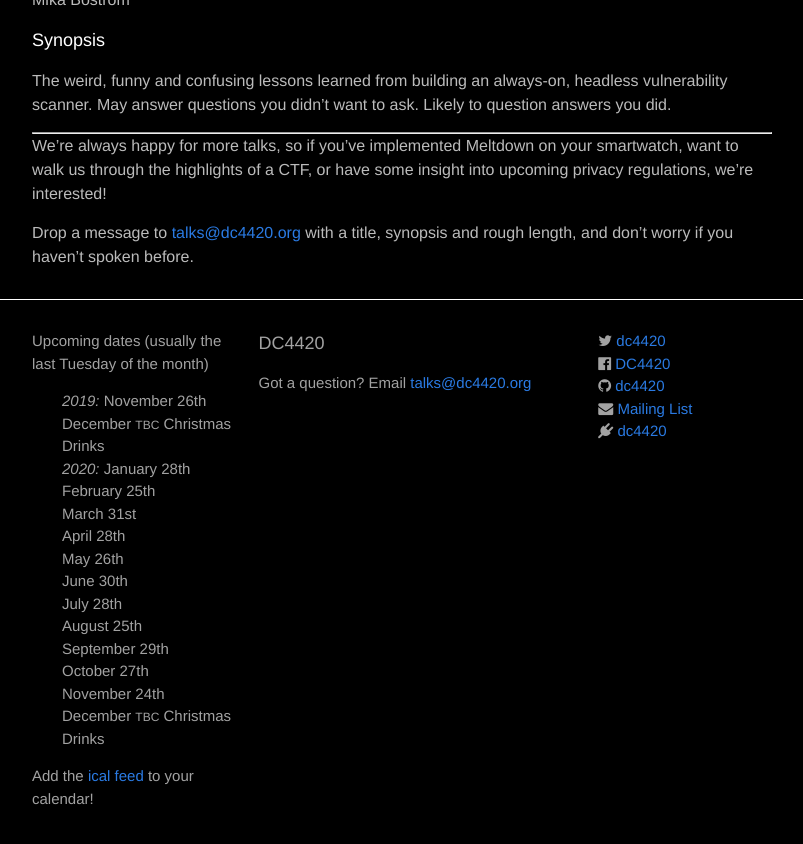
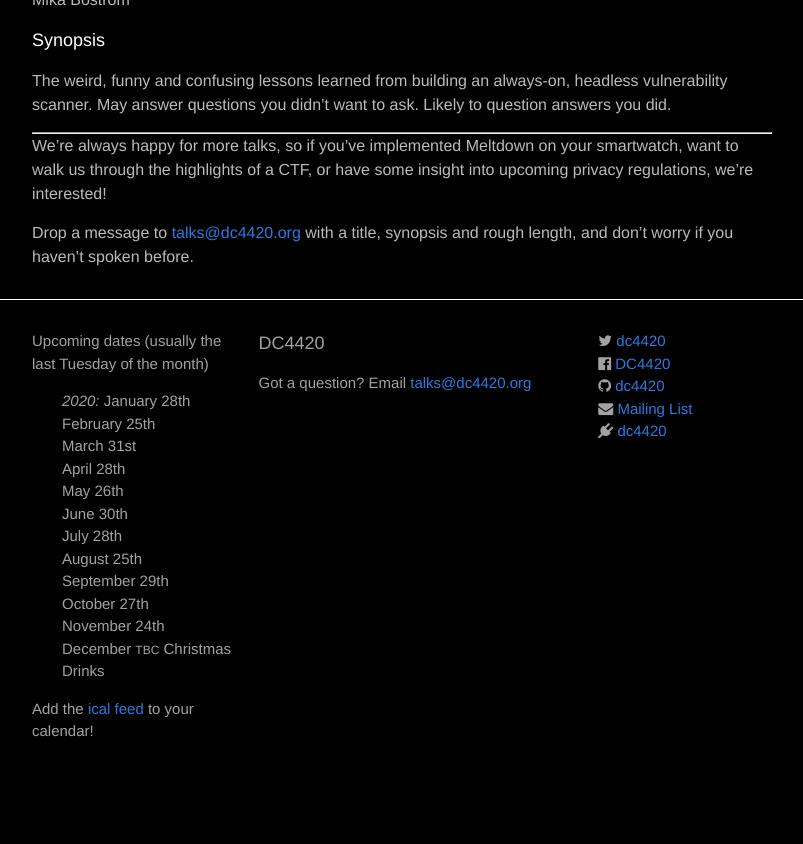
Before and after one commit to dc4420/website, a Jekyll site: the page built from index.html, in a window 1280 px wide and 900 px high, scrolled down 640 px. Shown: the top 844 px of the window, without its empty margins (238-1041 px from the left). Built offline with Jekyll 4.4.1, drawn with Linux system fonts in a browser that asks for light colours; nearby versions of some CDN libraries.

Commit message:
advance footer calendar to 2020

```diff
--- a/_includes/footer.html
+++ b/_includes/footer.html
@@ -7,9 +7,7 @@
       <div class="footer-col  footer-col-1">
         <p class="text">Upcoming dates (usually the last Tuesday of the month)</p>
         <ul class="future-events">
-          <li><em>2019:</em> November 26th</li>
-          <li>December <i class="small-caps">TBC</i> Christmas Drinks</li>
-         <li><em>2020:</em> January 28th</li>
+          <li><em>2020:</em> January 28th</li>
           <li>February 25th</li>
           <li>March 31st</li>
           <li>April 28th</li>
```
